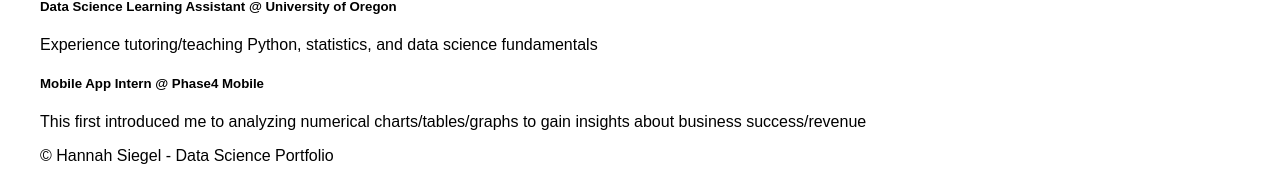
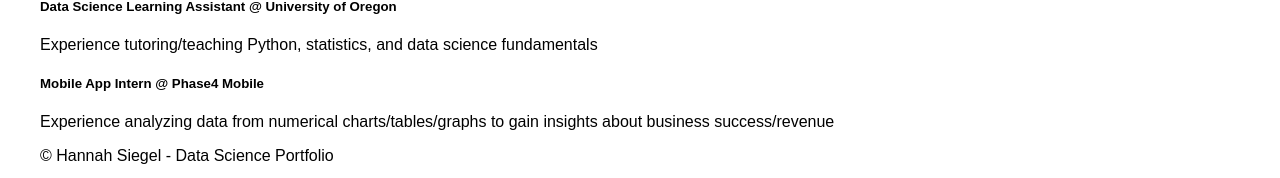
Before and after one commit to siegelhannah/portfolio, a Jekyll site: the page built from index.md, in a window 1280 px wide and 1109 px high. Shown: the part 928-1106 px from the top of the window. Built offline with Jekyll 4.4.1, drawn with Linux system fonts in a browser that asks for light colours.

Commit message:
Update index.md

```diff
--- a/index.md
+++ b/index.md
@@ -22,4 +22,4 @@ Experience in data cleaning, data processing, creating dashboards & visualizatio
 Experience tutoring/teaching Python, statistics, and data science fundamentals
 
 ##### Mobile App Intern @ Phase4 Mobile<br>
-This first introduced me to analyzing numerical charts/tables/graphs to gain insights about business success/revenue
+Experience analyzing data from numerical charts/tables/graphs to gain insights about business success/revenue
```
